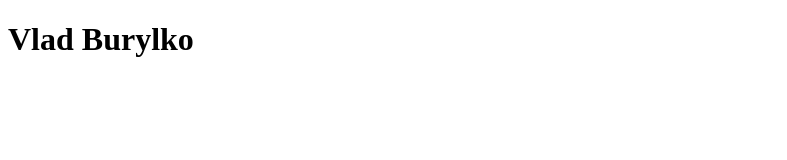
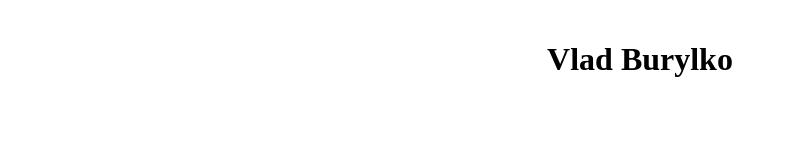
Before and after one commit to VladikVBV/simple_site, a plain HTML site: page index.html in a window 1280 px wide. Shown: the whole page, without its empty margins (0-787 px from the left). Drawn offline with Linux system fonts and the light colour scheme.

Commit message:
Update index.html

```diff
--- a/index.html
+++ b/index.html
@@ -4,6 +4,13 @@
     <meta charset="UTF-8">
     <meta name="viewport" content="width=device-width, initial-scale=1.0">
     <meta http-equiv="X-UA-Compatible" content="ie=edge">
+     <style>
+        h1 {
+            padding: 20px;
+            text-align: center;
+        }
+    </style>
+</head>
 <body>
         <h1>Vlad Burylko</h1>
 </body>
```
